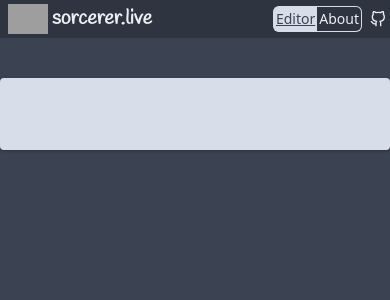
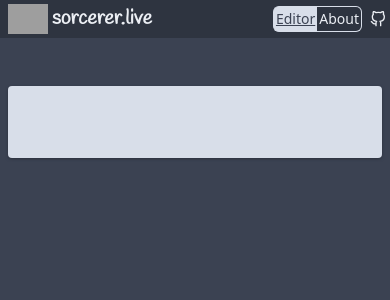
Before and after one commit to furquan-lp/react-sorcerer, a React (Vite) app: page / in a window 390 px wide. Shown: the top 300 px of the page. Built offline with nearby package versions, Linux system fonts and the light colour scheme; grey boxes are pictures that could not be loaded.

Commit message:
Added some padding on article for smaller screens and change h to min-h on the main container

```diff
--- a/src/App.tsx
+++ b/src/App.tsx
@@ -3,9 +3,9 @@ import Header from "./components/Header";
 
 function App() {
   return (
-    <div className='bg-nord1 text-nord6 h-screen max-w-full'>
+    <div className='bg-nord1 text-nord6 min-h-screen max-w-full'>
       <Header />
-      <article className='md:w-1/2 md:mx-auto'>
+      <article className='md:w-1/2 md:mx-auto md:p-0 p-2'>
         <RSEditor />
       </article>
     </div>
```
